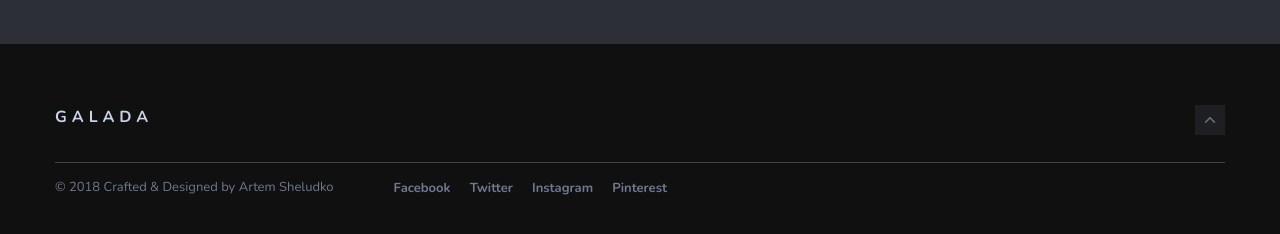
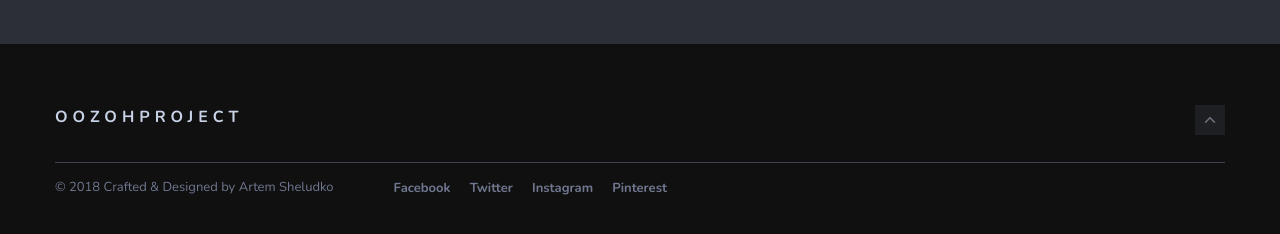
Before and after one commit to oozohproject/oozohproject.github.io, a Jekyll site: the page built from index.html, in a window 1280 px wide and 900 px high, scrolled down 1648 px. Shown: the part 648-882 px from the top of the window. Built offline with Jekyll 4.4.1, drawn with Linux system fonts in a browser that asks for light colours; the list of posts is cut into pages by our own code.

Commit message:
Update footer.html

```diff
--- a/_includes/footer.html
+++ b/_includes/footer.html
@@ -4,7 +4,7 @@
       <div class="col col-12">
         <div class="footer-top">
           <h2 class="logo-title">
-            <a href="{{site.baseurl}}/" class="logo-text">Galada</a>
+            <a href="{{site.baseurl}}/" class="logo-text">oozohproject</a>
           </h2>
           <div class="top"><i class="ion ion-ios-arrow-up"></i></div>
         </div>
```
